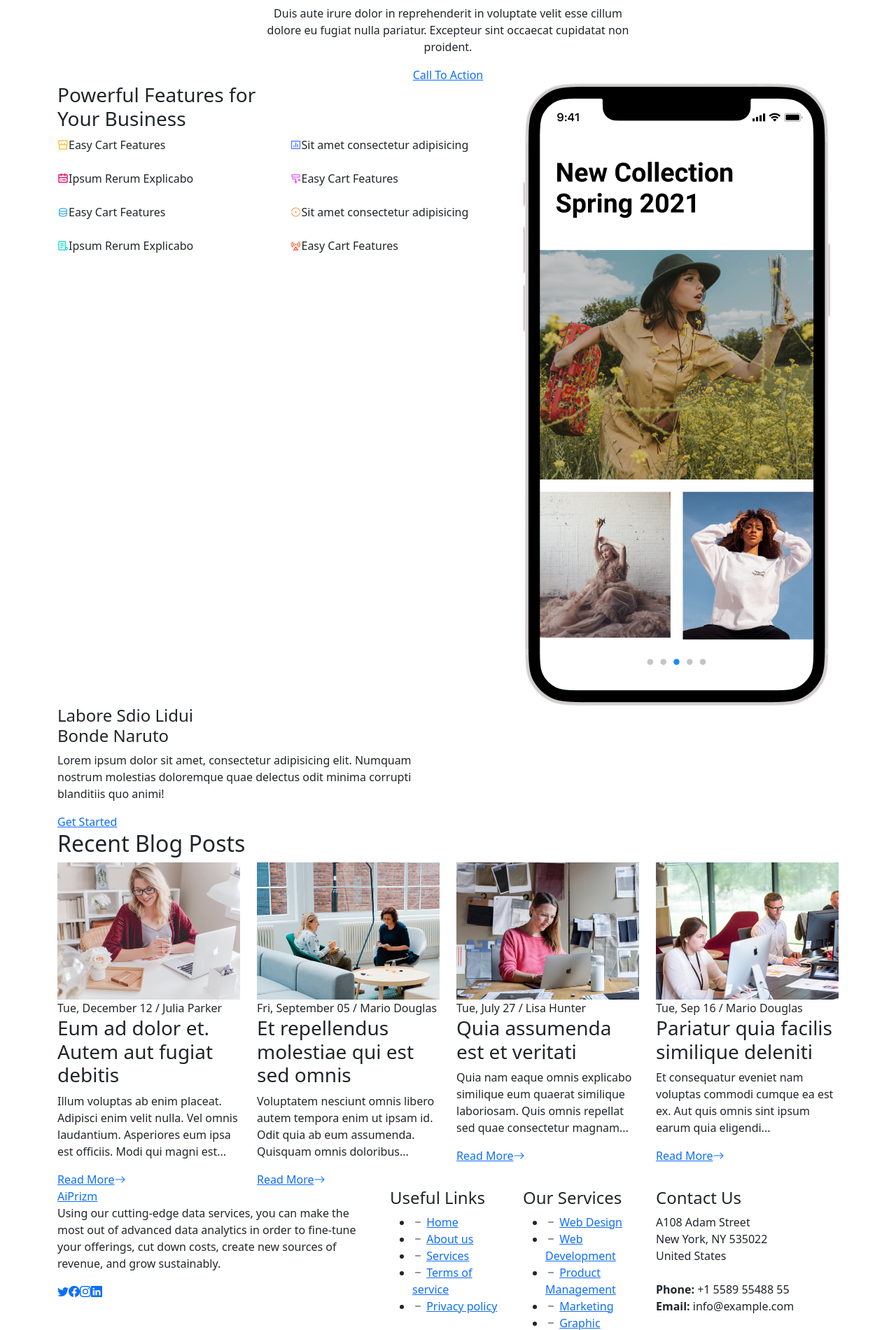
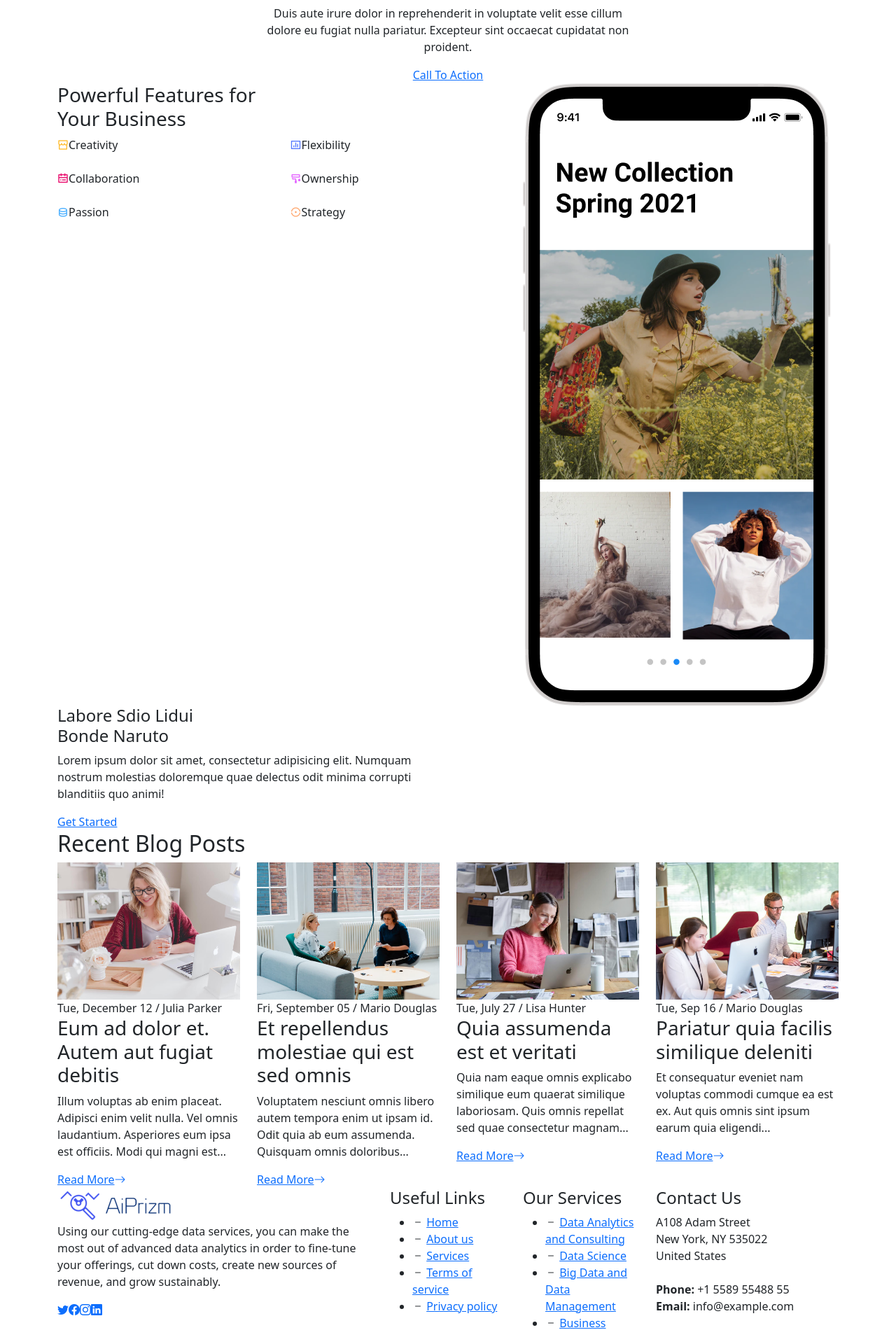
Before and after one commit to gdawg32/AiPrizmWS, a Django app: page / in a window 1280 px wide. Shown: the part 1231-3131 px from the top of the page at 70% size. Run offline with Django 4.2, Linux system fonts and the light colour scheme; data comes from the database, SQL or seed files in the repository; both versions use the stored data as it was after the commit; some libraries are stand-ins or nearby versions.

Commit message:
footer fix and logo added

```diff
--- a/AiPrizmWebsite/settings.py
+++ b/AiPrizmWebsite/settings.py
@@ -10,6 +10,7 @@ For the full list of settings and their values, see
 https://docs.djangoproject.com/en/4.1/ref/settings/
 """
 
+import os
 from pathlib import Path
 
 # Build paths inside the project like this: BASE_DIR / 'subdir'.
@@ -117,9 +118,11 @@ USE_TZ = True
 # https://docs.djangoproject.com/en/4.1/howto/static-files/
 
 STATIC_URL = 'static/'
+MEDIA_ROOT = '/media'
+
+MEDIA_ROOT = os.path.join(BASE_DIR, 'media')
 
 # Default primary key field type
 # https://docs.djangoproject.com/en/4.1/ref/settings/#default-auto-field
 
 DEFAULT_AUTO_FIELD = 'django.db.models.BigAutoField'
-# Email setting
--- a/AiPrizmWebsite/urls.py
+++ b/AiPrizmWebsite/urls.py
@@ -16,7 +16,10 @@ Including another URLconf
 from django.contrib import admin
 from django.urls import path, include
 
+from django.conf import settings
+from django.conf.urls.static import static
+
 urlpatterns = [
     path('admin/', admin.site.urls),
     path('', include('home.urls'))
-]
+]+ static(settings.MEDIA_URL, document_root=settings.MEDIA_ROOT)
--- a/home/models.py
+++ b/home/models.py
@@ -24,7 +24,7 @@ class Service(models.Model):
 class Team(models.Model):
     name = models.CharField(max_length=100)
     designation = models.CharField(max_length=100)
-    photo = models.ImageField(upload_to="home/static/home/img/team", null=True, blank=True)
+    photo = models.ImageField(null=True, blank=True, upload_to="images/")
 
     # social media
     twitter = models.CharField(max_length=200, default="#")
--- a/home/templates/home/base.html
+++ b/home/templates/home/base.html
@@ -49,7 +49,7 @@
       <a href="/index/" class="logo d-flex align-items-center">
         <!-- Uncomment the line below if you also wish to use an image logo -->
         <!-- <img src="home/img/logo.png" alt=""> -->
-        <h1 class="d-flex align-items-center">AiPrizm</h1>
+        <h1 class="d-flex align-items-center"><img src="{% static 'home/img/logo-final1.png' %}" alt=""></h1>
       </a>
 
       <i class="mobile-nav-toggle mobile-nav-show bi bi-list"></i>
@@ -99,7 +99,7 @@
         <div class="row gy-4">
           <div class="col-lg-5 col-md-12 footer-info">
             <a href="/index/" class="logo d-flex align-items-center">
-              <span>AiPrizm</span>
+              <span><img src="{% static 'home/img/logo-final1.png' %}" alt=""></span>
             </a>
             <p>Using our cutting-edge data services, you can make the most out of advanced data analytics in order to fine-tune your offerings, cut down costs, create new sources of revenue, and grow sustainably.</p>
             <div class="social-links d-flex  mt-3">
@@ -124,11 +124,12 @@
           <div class="col-lg-2 col-6 footer-links">
             <h4>Our Services</h4>
             <ul>
-              <li><i class="bi bi-dash"></i> <a href="#">Web Design</a></li>
-              <li><i class="bi bi-dash"></i> <a href="#">Web Development</a></li>
-              <li><i class="bi bi-dash"></i> <a href="#">Product Management</a></li>
-              <li><i class="bi bi-dash"></i> <a href="#">Marketing</a></li>
-              <li><i class="bi bi-dash"></i> <a href="#">Graphic Design</a></li>
+              <li><i class="bi bi-dash"></i> <a href="#">Data Analytics and Consulting</a></li>
+              <li><i class="bi bi-dash"></i> <a href="#">Data Science</a></li>
+              <li><i class="bi bi-dash"></i> <a href="#">Big Data and Data Management</a></li>
+              <li><i class="bi bi-dash"></i> <a href="#">Business Intelligence</a></li>
+              <li><i class="bi bi-dash"></i> <a href="#">Data Visualization</a></li>
+              <li><i class="bi bi-dash"></i> <a href="#">Data Ingestion and Warehousing</a></li>
             </ul>
           </div>
 
--- a/home/templates/home/index.html
+++ b/home/templates/home/index.html
@@ -142,58 +142,46 @@
               <div class="col-md-6">
                 <div class="icon-list d-flex">
                   <i class="ri-store-line" style="color: #ffbb2c;"></i>
-                  <span>Easy Cart Features</span>
+                  <span>Creativity</span>
                 </div>
               </div><!-- End Icon List Item-->
 
               <div class="col-md-6">
                 <div class="icon-list d-flex">
                   <i class="ri-bar-chart-box-line" style="color: #5578ff;"></i>
-                  <span>Sit amet consectetur adipisicing</span>
+                  <span>Flexibility</span>
                 </div>
               </div><!-- End Icon List Item-->
 
               <div class="col-md-6">
                 <div class="icon-list d-flex">
                   <i class="ri-calendar-todo-line" style="color: #e80368;"></i>
-                  <span>Ipsum Rerum Explicabo</span>
+                  <span>Collaboration</span>
                 </div>
               </div><!-- End Icon List Item-->
 
               <div class="col-md-6">
                 <div class="icon-list d-flex">
                   <i class="ri-paint-brush-line" style="color: #e361ff;"></i>
-                  <span>Easy Cart Features</span>
+                  <span>Ownership</span>
                 </div>
               </div><!-- End Icon List Item-->
 
               <div class="col-md-6">
                 <div class="icon-list d-flex">
                   <i class="ri-database-2-line" style="color: #47aeff;"></i>
-                  <span>Easy Cart Features</span>
+                  <span>Passion</span>
                 </div>
               </div><!-- End Icon List Item-->
 
               <div class="col-md-6">
                 <div class="icon-list d-flex">
                   <i class="ri-gradienter-line" style="color: #ffa76e;"></i>
-                  <span>Sit amet consectetur adipisicing</span>
+                  <span>Strategy</span>
                 </div>
               </div><!-- End Icon List Item-->
 
-              <div class="col-md-6">
-                <div class="icon-list d-flex">
-                  <i class="ri-file-list-3-line" style="color: #11dbcf;"></i>
-                  <span>Ipsum Rerum Explicabo</span>
-                </div>
-              </div><!-- End Icon List Item-->
 
-              <div class="col-md-6">
-                <div class="icon-list d-flex">
-                  <i class="ri-base-station-line" style="color: #ff5828;"></i>
-                  <span>Easy Cart Features</span>
-                </div>
-              </div><!-- End Icon List Item-->
             </div>
           </div>
           <div class="col-lg-5 position-relative" data-aos="fade-up" data-aos-delay="200">
--- a/home/templates/home/team.html
+++ b/home/templates/home/team.html
@@ -36,7 +36,7 @@
           <div class="col-lg-3 col-md-6" data-aos="fade-up" data-aos-delay="100">
             <div class="team-member">
               <div class="member-img">
-                <img src="{% static 'home/img/team/team-1.jpg' %}" class="img-fluid" alt="">
+                <img src="{{ teams.photo.url }}" class="img-fluid" alt="">
                 <div class="social">
                   <a href=""><i class="bi bi-twitter"></i></a>
                   <a href=""><i class="bi bi-facebook"></i></a>
--- a/home/views.py
+++ b/home/views.py
@@ -31,7 +31,10 @@ def portfolio_details(request):
 
 def team(request):
     team = Team.objects.all
-    return render(request, 'home/team.html', {"team":team})
+    context = {
+        "team":team,
+    }
+    return render(request, 'home/team.html', context)
 
 def contact(request):
     if request.method == "POST":
```
Also changed, not shown: db.sqlite3, home/migrations/0013_alter_team_photo.py (added), home/static/home/img/logo-final1.png (added), team_pictures/Walter_White.jpg (deleted).
